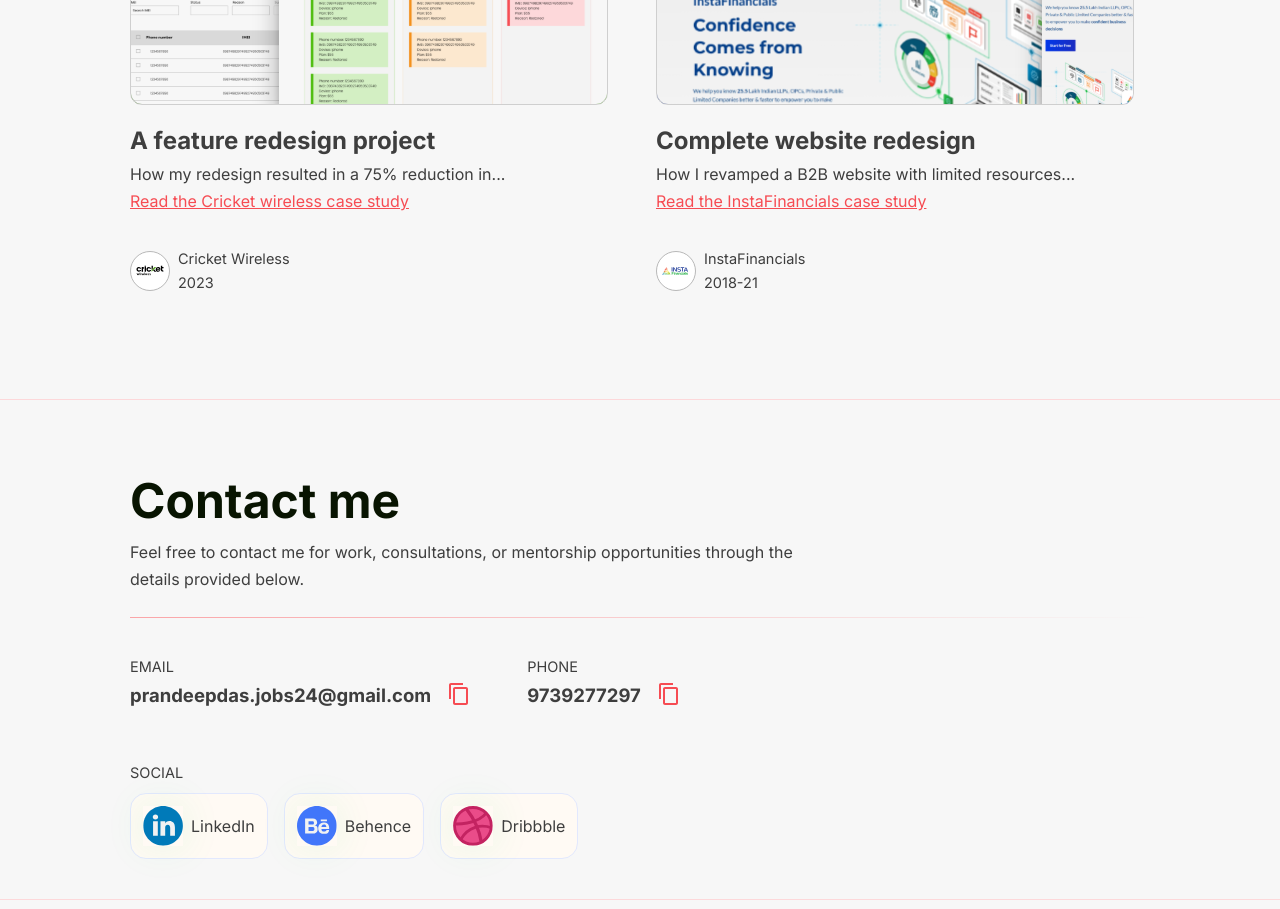
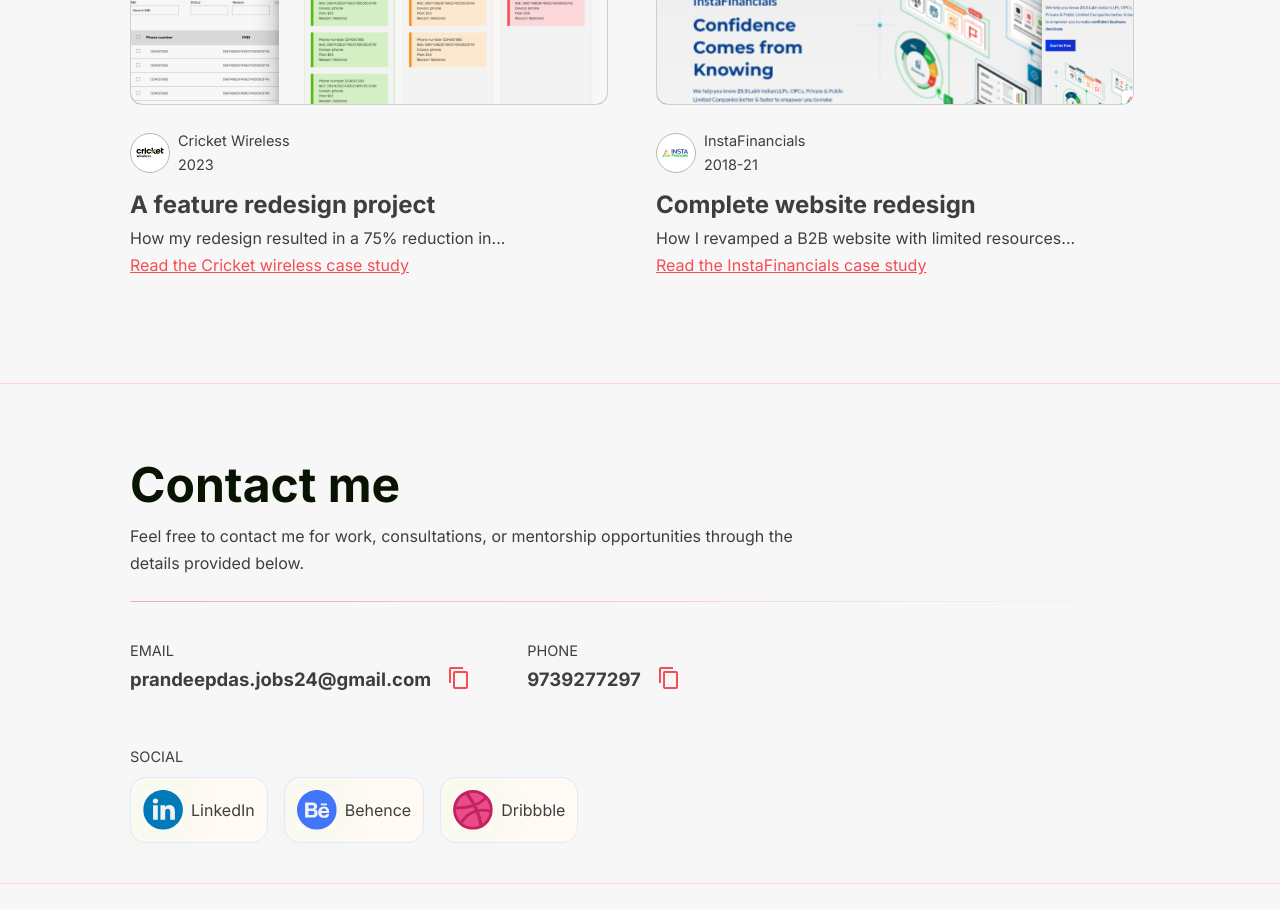
Before and after one commit to prandeep09/prandeepdas-porfolio, a React (Vite) app: page /about in a window 1280 px wide. Shown: the part 2860-3769 px from the top of the page. Built offline with nearby package versions, Linux system fonts and the light colour scheme; a web font is replaced by a local one.

Commit message:
card design change

```diff
--- a/src/components/molecules/Card.jsx
+++ b/src/components/molecules/Card.jsx
@@ -41,14 +41,16 @@ const Card = ({
             <img src={image2} alt="change subscriber status new UI" />
           </div>
           <div className="card__body">
-            <div className="mg-b-32">
+            <div className="mg-b-16">
+              <Avatar image={avatar} title={companyname} description={year} />
+            </div>
+            <div>
               <h3 className="heading__M mg-b-8">{casetitile}</h3>
               <p className="paragraph__section">
                 {casedescription}{" "}
                 <p className="txt-decor clr-red">{caselinktext}</p>{" "}
               </p>
             </div>
-            <Avatar image={avatar} title={companyname} description={year} />
           </div>
         </motion.div>
       </Link>
```
